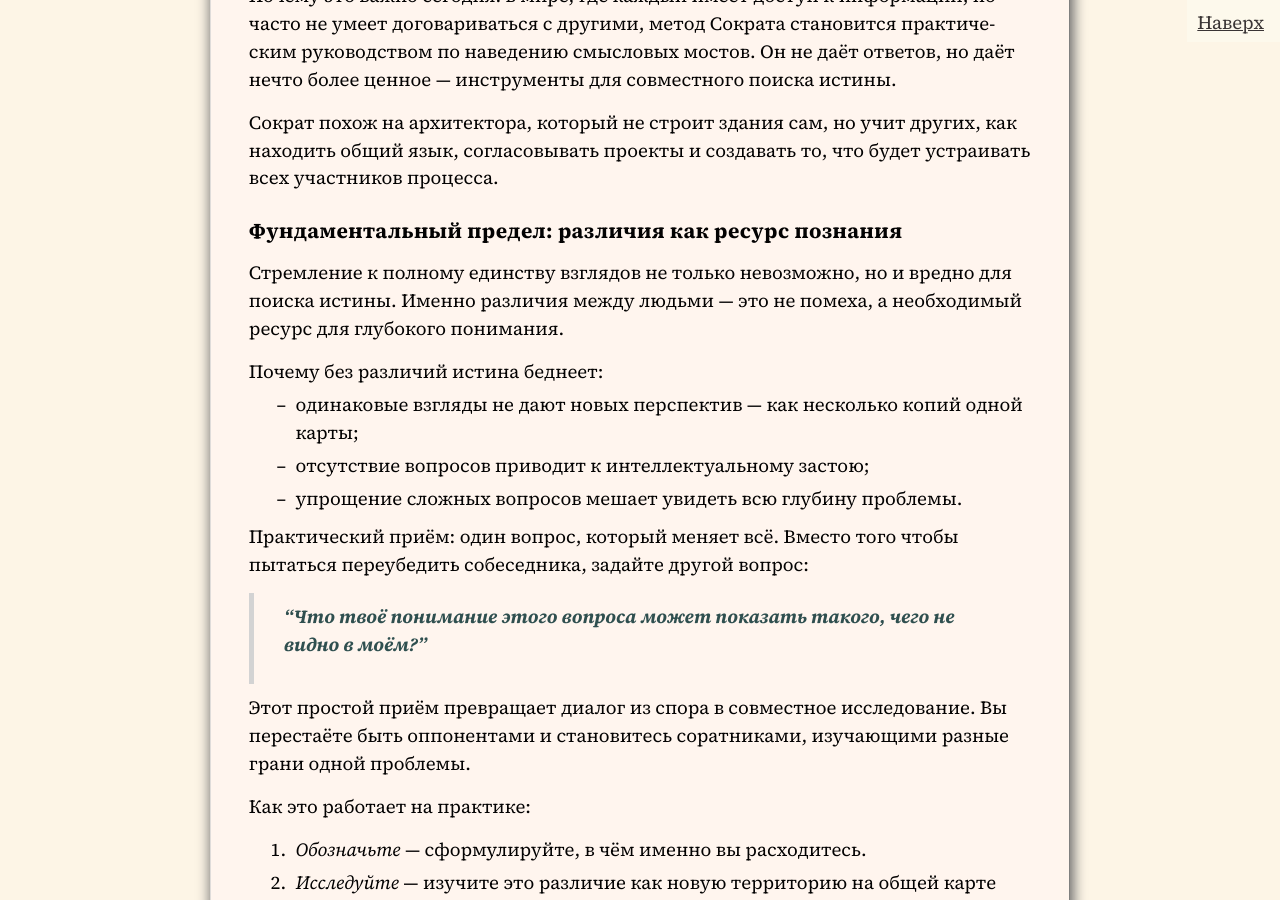
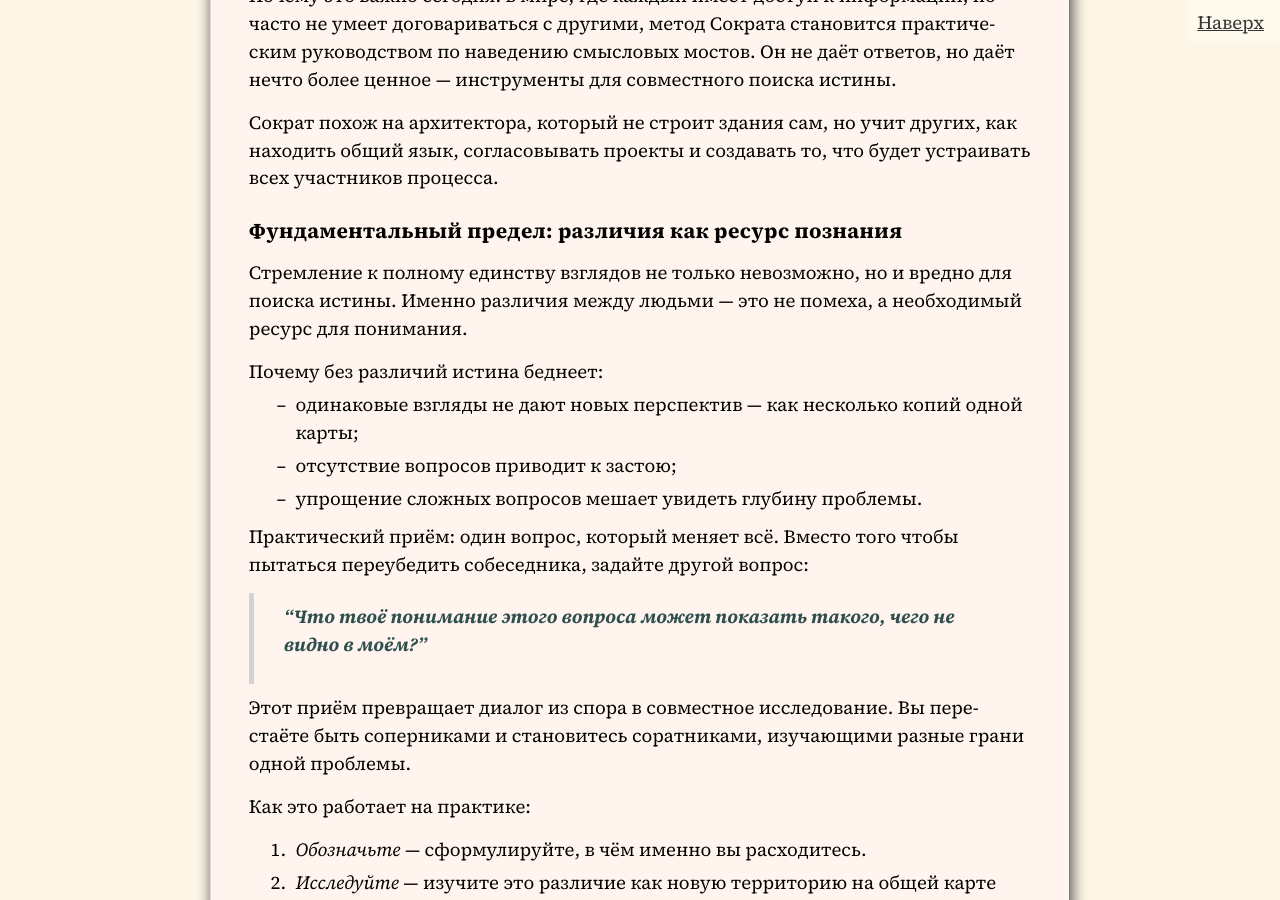
Before and after one commit to SergSi/land-use-art, a Jekyll site: the page built from _posts/2025-10-31-train.md, in a window 1280 px wide and 900 px high, scrolled down 5830 px. Built offline with Jekyll 4.4.1, drawn with Linux system fonts in a browser that asks for light colours; some web fonts are replaced.

Commit message:
Update 2025-10-31-train.md

```diff
--- a/_posts/2025-10-31-train.md
+++ b/_posts/2025-10-31-train.md
@@ -125,19 +125,19 @@ number="1"
 
 ### Фундаментальный предел: различия как ресурс познания
 
-Стремление к полному единству взглядов не только невозможно, но и вредно для поиска истины. Именно различия между людьми — это не помеха, а необходимый ресурс для глубокого понимания.
+Стремление к полному единству взглядов не только невозможно, но и вредно для поиска истины. Именно различия между людьми — это не помеха, а необходимый ресурс для понимания.
 
 Почему без различий истина беднеет:
 
 - одинаковые взгляды не дают новых перспектив — как несколько копий одной карты;
-- отсутствие вопросов приводит к интеллектуальному застою;
-- упрощение сложных вопросов мешает увидеть всю глубину проблемы.
+- отсутствие вопросов приводит к застою;
+- упрощение сложных вопросов мешает увидеть глубину проблемы.
 
 Практический приём: один вопрос, который меняет всё. Вместо того чтобы пытаться переубедить собеседника, задайте другой вопрос:
 
 > ***"Что твоё понимание этого вопроса может показать такого, чего не видно в моём?"***
 
-Этот простой приём превращает диалог из спора в совместное исследование. Вы перестаёте быть оппонентами и становитесь соратниками, изучающими разные грани одной проблемы.
+Этот приём превращает диалог из спора в совместное исследование. Вы перестаёте быть соперниками и становитесь соратниками, изучающими разные грани одной проблемы.
 
 Как это работает на практике:
 
```
